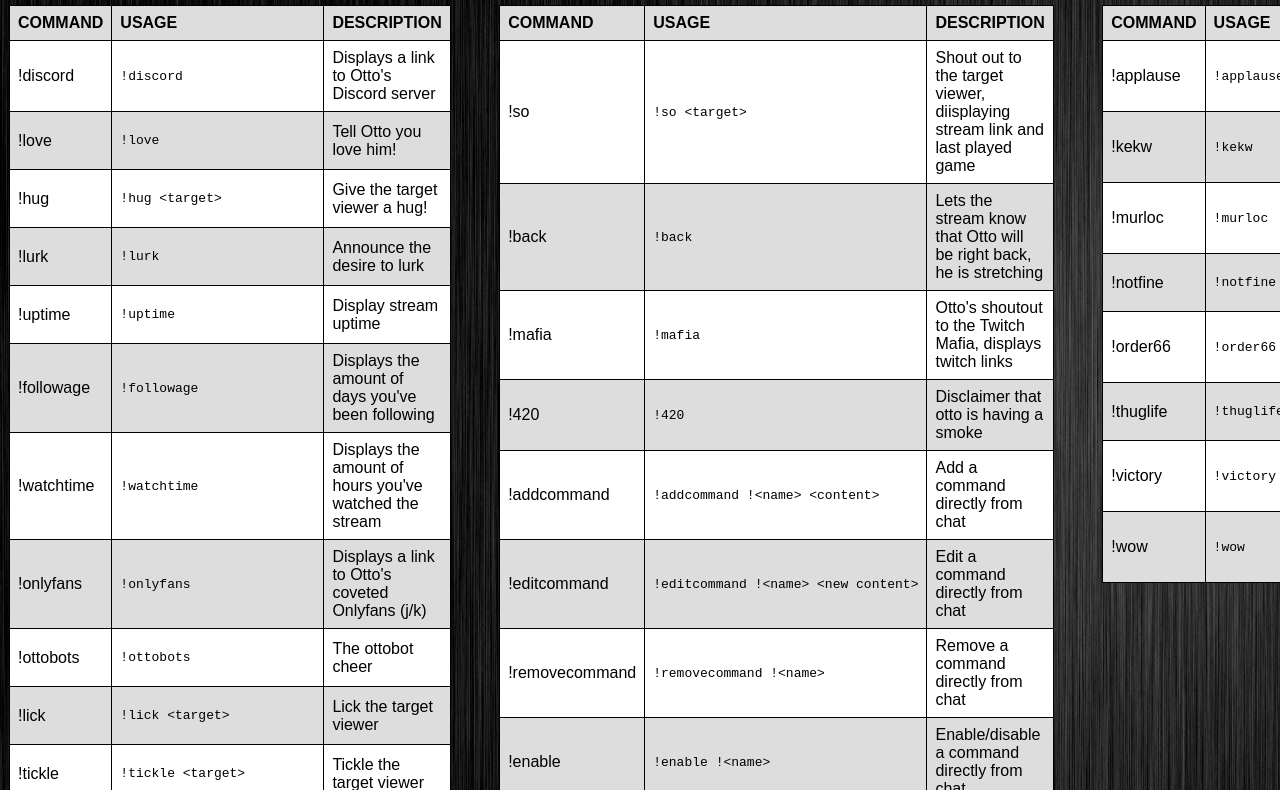
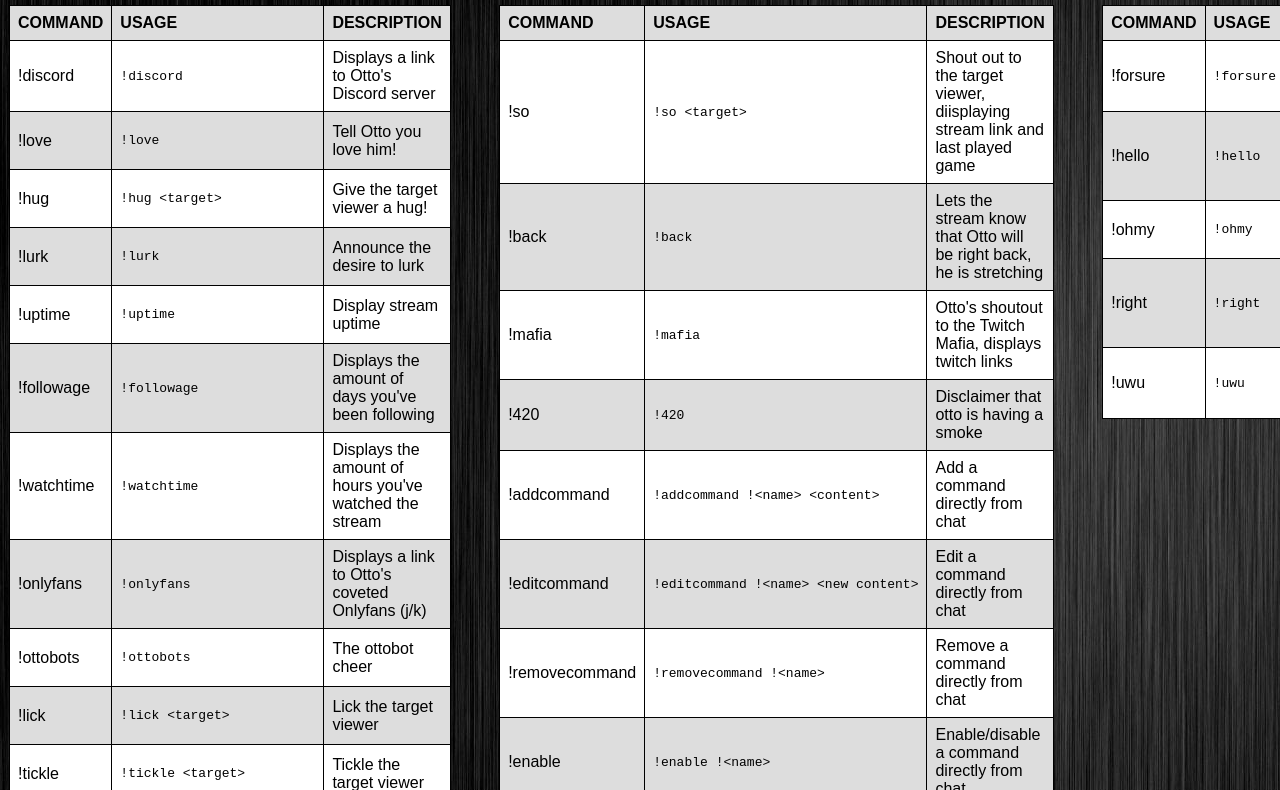
Before and after one commit to bububangles/Ottomus-Prime.github.io, a plain HTML site: page commands.html in a window 1280 px wide. Shown: the part 83-873 px from the top of the page. Drawn offline with Linux system fonts and the light colour scheme.

Commit message:
Update commands.html

```diff
--- a/commands.html
+++ b/commands.html
@@ -403,51 +403,33 @@
             </tr>
 
             <tr class="white">
-              <td>!applause</td>
-              <td><xmp>!applause</xmp></td>
-              <td>Plays the "applause" sound clip</td>
+              <td>!forsure</td>
+              <td><xmp>!forsure</xmp></td>
+              <td>Plays the "For Sure" sound clip</td>
             </tr>
 
             <tr>
-              <td>!kekw</td>
-              <td><xmp>!kekw</xmp></td>
-              <td>Plays the "kekw" sound clip</td>
+              <td>!hello</td>
+              <td><xmp>!hello</xmp></td>
+              <td>Plays the "Hello Motherfucker" sound clip</td>
             </tr>
 
             <tr class="white">
-              <td>!murloc</td>
-              <td><xmp>!murloc</xmp></td>
-              <td>Plays the "murloc" sound clip</td>
+              <td>!ohmy</td>
+              <td><xmp>!ohmy</xmp></td>
+              <td>Plays the "Oh My" sound clip</td>
             </tr>
 
             <tr>
-              <td>!notfine</td>
-              <td><xmp>!notfine</xmp></td>
-              <td>Plays the "not fine" sound clip</td>
+              <td>!right</td>
+              <td><xmp>!right</xmp></td>
+              <td>Plays the "Fuckin Rights Bud" sound clip</td>
             </tr>
 
             <tr class="white">
-              <td>!order66</td>
-              <td><xmp>!order66</xmp></td>
-              <td>Plays the "execute order 66" sound clip</td>
-            </tr>
-
-            <tr>
-              <td>!thuglife</td>
-              <td><xmp>!thuglife</xmp></td>
-              <td>Plays the "thug life" sound clip</td>
-            </tr>
-
-            <tr class="white">
-              <td>!victory</td>
-              <td><xmp>!victory</xmp></td>
-              <td>Plays the "FF7 Victory" sound clip</td>
-            </tr>
-
-            <tr>
-              <td>!wow</td>
-              <td><xmp>!wow</xmp></td>
-              <td>Plays the "anime wow" sound clip</td>
+              <td>!uwu</td>
+              <td><xmp>!uwu</xmp></td>
+              <td>Plays the "UwU" sound clip</td>
             </tr>
 
           </table>
```
